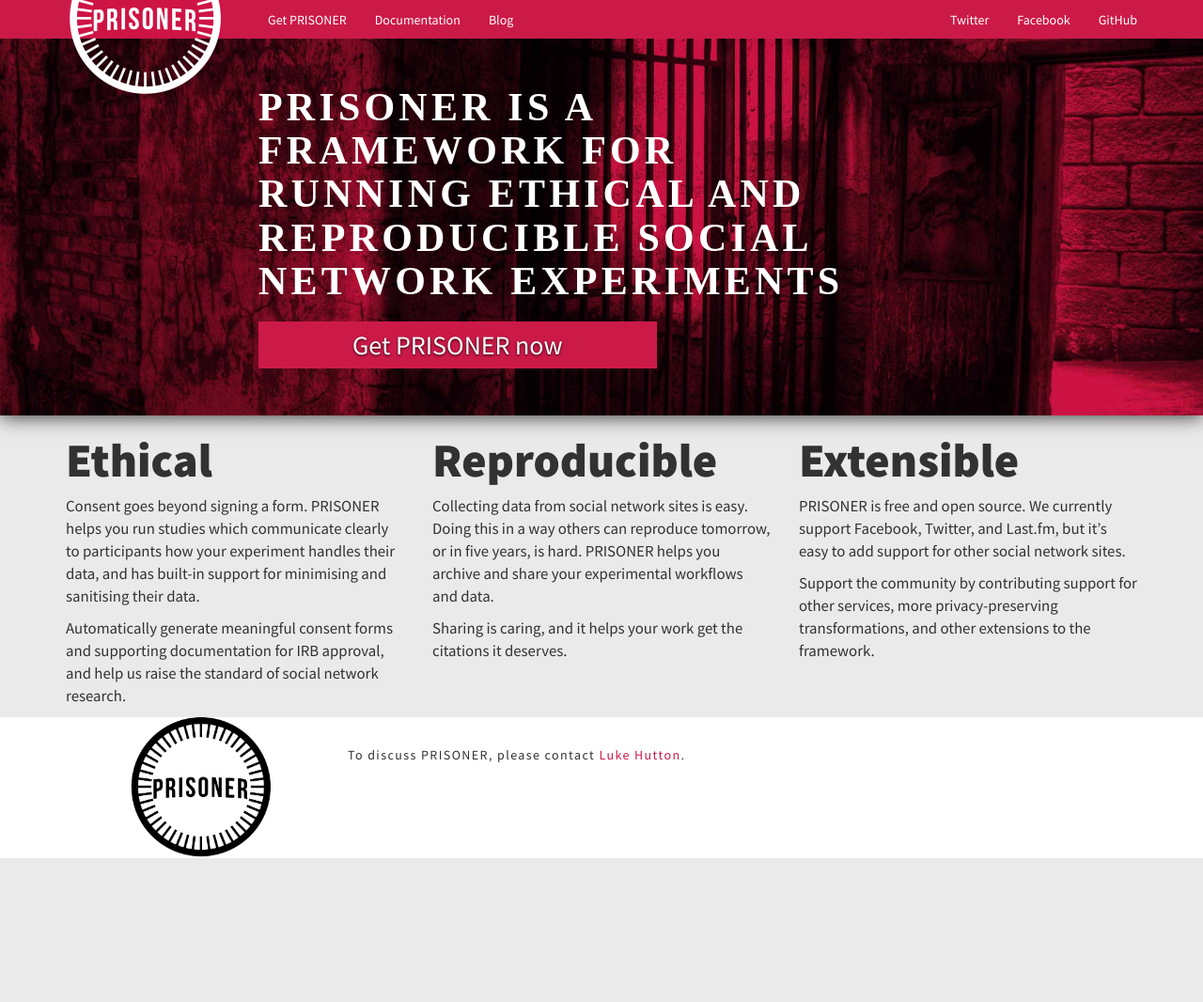
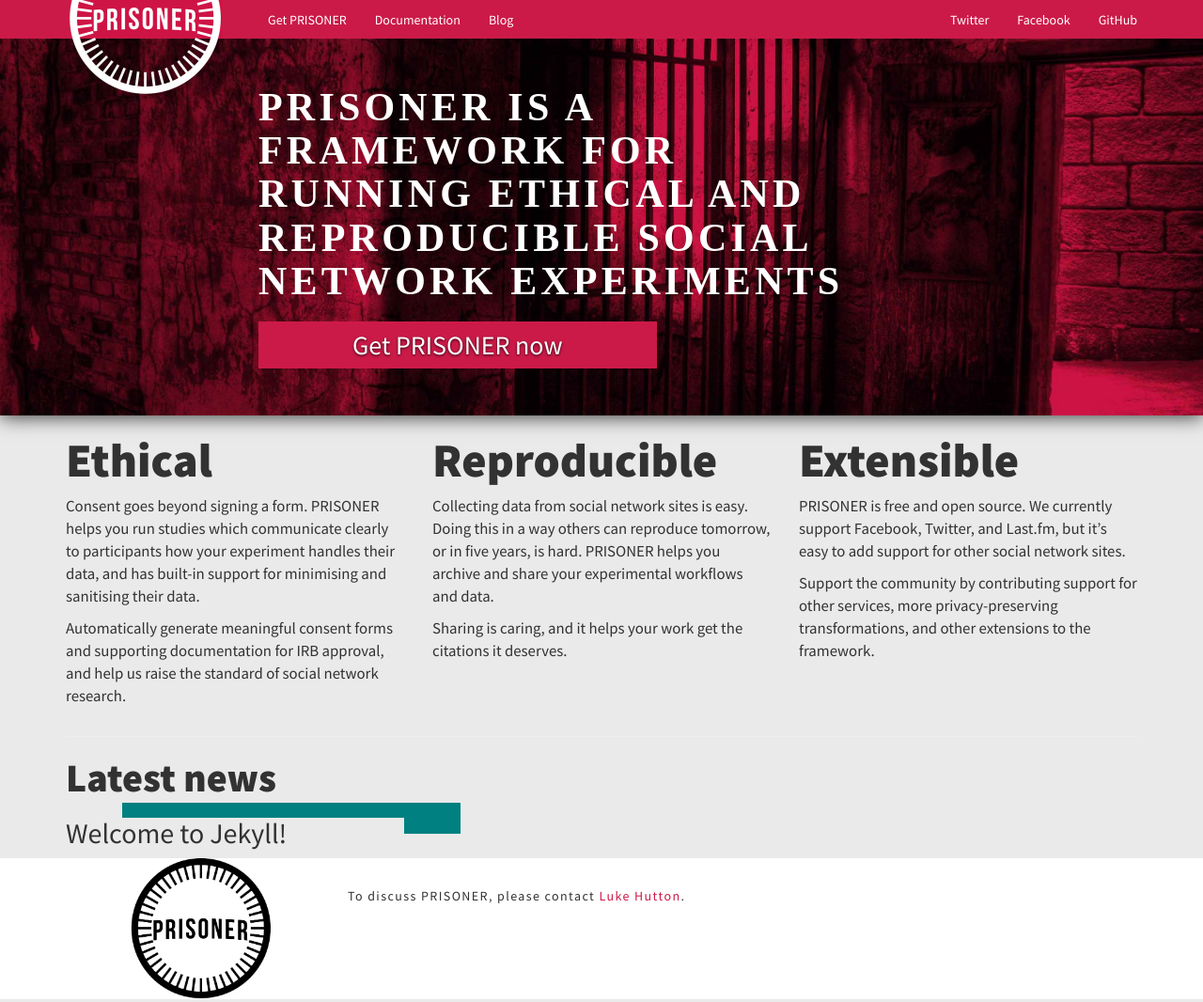
Before and after one commit to uoscompsci/PRISONER, a Jekyll site: the page built from index.html, in a window 1280 px wide. Shown: the whole page at 94% size. Built offline with Jekyll 4.4.1, drawn with Linux system fonts in a browser that asks for light colours; nearby versions of some CDN libraries; before the commit the page ends 915 px from its top, so only the background shows below that.

Commit message:
add post loop

```diff
--- a/css/index.css
+++ b/css/index.css
@@ -303,3 +303,7 @@
 .get-block h1 a {
 	color: #fff !important;
 }
+
+.blog-tease {
+	box-shadow: 60px -16px teal;
+}
--- a/index.html
+++ b/index.html
@@ -46,6 +46,23 @@
 
   </div>
   </div>
+
+  <hr>
+  <h1>Latest news</h1>
+  <div class="row">
+
+    <div id="news" class="splash-content">
+
+    {% for post in site.posts %}
+      <div class="col-md-4">
+        <div class="blog-tease">
+          <h2>{{ post.title }}</h2>
+          <p>{{ post.long_description }}</p>
+        </div>
+      </div>
+    {% endfor %}
+    </div>
+  </div>
 </div>
 
 <!-- <div class="home">
```
